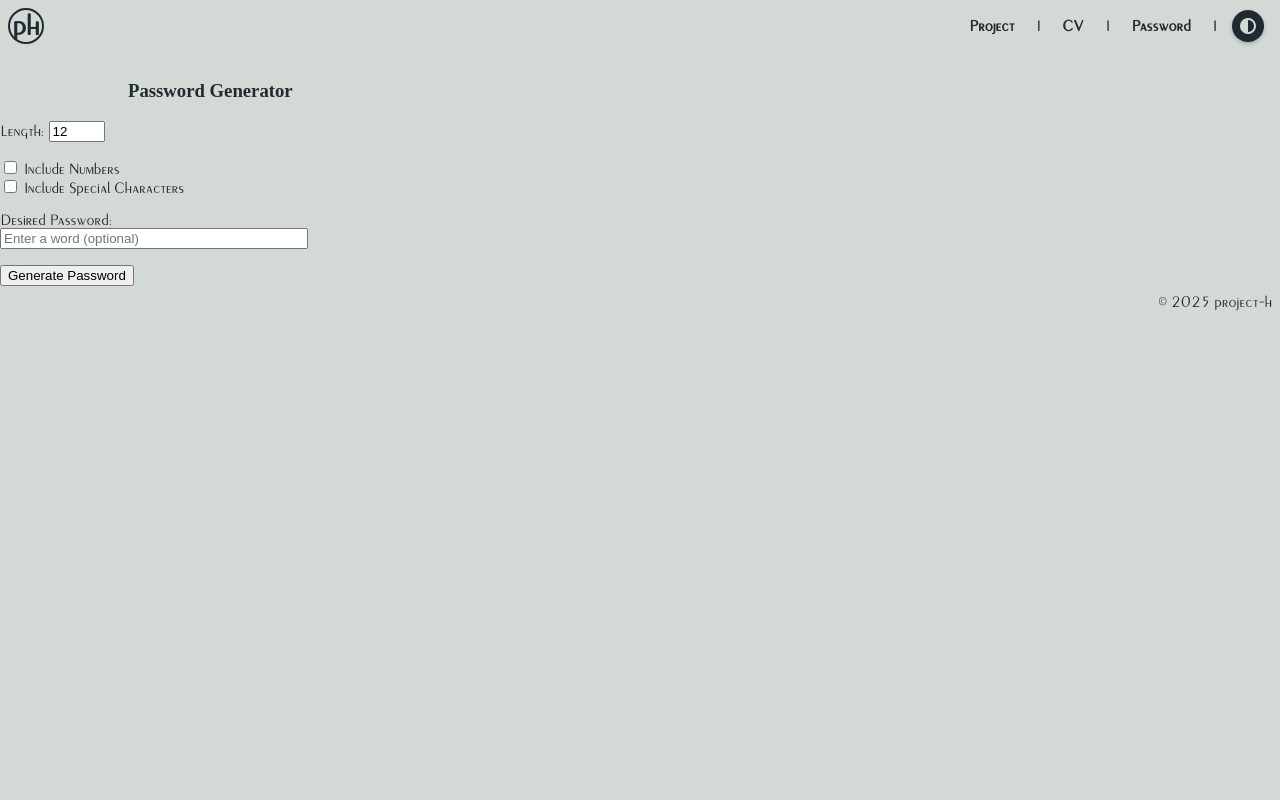
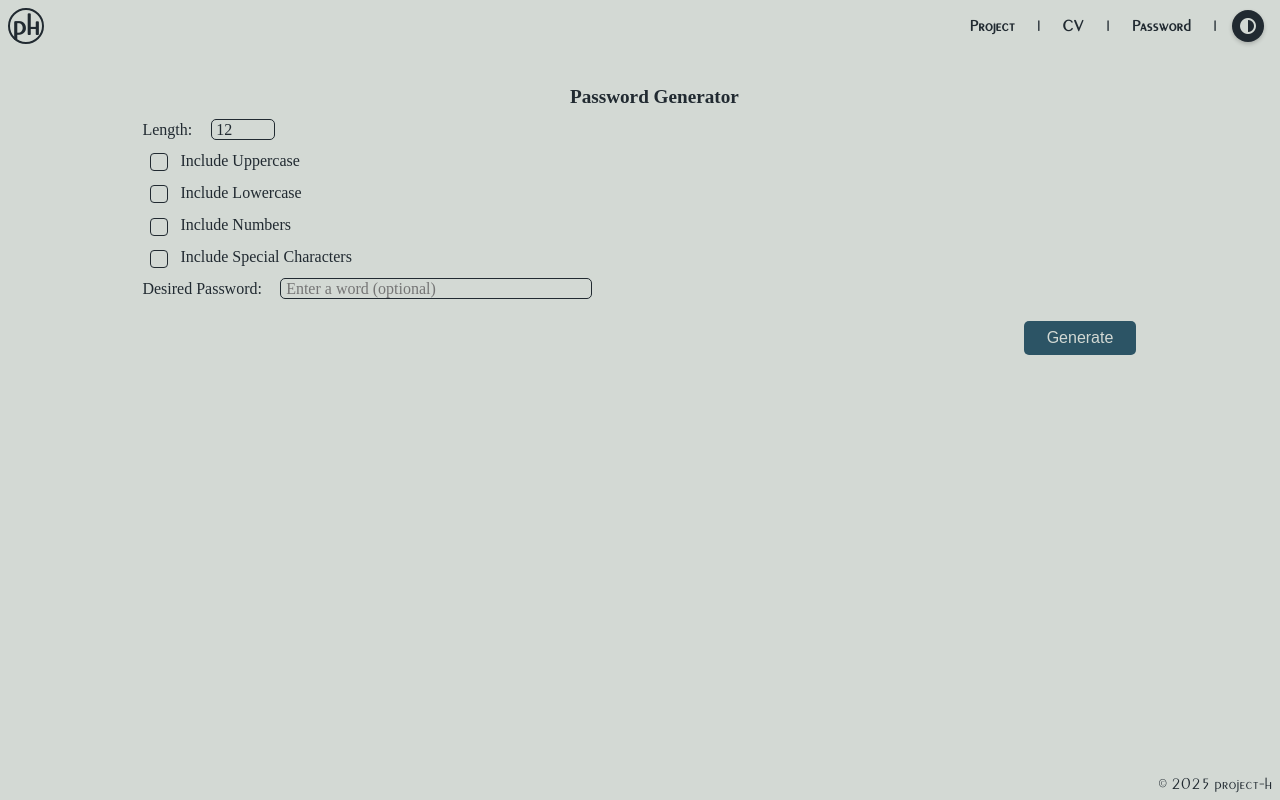
Before and after one commit to hidayatmansuri/project_h, a Django app: page /passgen/ in a window 1280 px wide. Run offline with Django 5.2, Linux system fonts and the light colour scheme; some libraries are stand-ins or nearby versions; some web fonts are replaced.

Commit message:
PassGen interface updated

```diff
--- a/home/templates/home.html
+++ b/home/templates/home.html
@@ -42,7 +42,7 @@
                 </div>
                 <div id="desktop-nav">|</div>
                 <label class="theme-toggle-label" for="theme-toggle">
-                    <input class="ph-checkbox" type="checkbox" id="theme-toggle" hidden/>
+                    <input type="checkbox" id="theme-toggle" hidden/>
                     <div class="theme-toggle-circle"><i class="fa-solid fa-circle-half-stroke"></i></div>
                 </label>
             </nav>
@@ -80,6 +80,8 @@
         <footer class="ph-footer">
             &copy; 2025 project-h
         </footer>
+
         <script src="{% static 'js/theme-toggle.js' %}"></script>
+        {% block script %} {% endblock %}
     </body>
 </html>
--- a/passgen/templates/passgen.html
+++ b/passgen/templates/passgen.html
@@ -1,44 +1,60 @@
 {% extends "home.html" %}
 
 {% block title %}
-    Pass-Gen
+    Password Generator
 {% endblock %}
 
 {% block content %}
     <div class="cv-body">
-        <h3>Password Generator</h3>
-    </div>
-    <form method="post">
+        <div class="ph-heading">Password Generator</div>
+
+        <form method="post" class="ph-form">
             {% csrf_token %}
 
-    <label>Length: </label>
-    <input type="number" name="length" min="6" max="32" value="12"><br><br>
+            <label class="ph-label">Length: </label>
+            <input class="ph-field" type="number" name="length" min="6" max="32" value="12"><br>
 
-    <label>
-      <input type="checkbox" name="numbers"> Include Numbers
+            {% if error_message %}
+                <div class="ph-warning"><i class="fa-solid fa-circle-exclamation"></i> {{ error_message }}</div><br>
+            {% endif %}
+
+            <label class="ph-label">
+                <input class="ph-checkbox" type="checkbox" name="upper"> Include Uppercase
             </label><br>
 
-    <label>
-      <input type="checkbox" name="specials"> Include Special Characters
-    </label><br><br>
+            <label class="ph-label">
+                <input class="ph-checkbox" type="checkbox" name="lower"> Include Lowercase
+            </label><br>
 
-    <label>Desired Password:</label><br>
-    <input type="text" name="desired" placeholder="Enter a word (optional)" style="width:300px;" value="{{ desired }}"><br><br>
+            <label class="ph-label">
+                <input class="ph-checkbox" type="checkbox" name="numbs"> Include Numbers
+            </label><br>
 
-    <button type="submit">Generate Password</button>
+            <label class="ph-label">
+                <input class="ph-checkbox" type="checkbox" name="symbols"> Include Special Characters
+            </label><br>
+
+            <label class="ph-label">Desired Password:</label>
+            <input class="ph-field" type="text" name="desired" min="6" max="32" placeholder="Enter a word (optional)" style="width:300px;" value="{{ desired }}">
+            <br>
+
+            <div>
+                <button class="ph-button" type="submit">Generate</button>
+            </div>
         </form>
-
+        <br>
         {% if password %}
-  <div class="result">
-    <h3>Your Password:</h3>
-    <div class="password-box">
-      <input type="text" id="password" value="{{ password }}" readonly>
-      <button type="button" onclick="copyPassword()">Copy</button>
-    </div>
+        <div>
+            <div class="ph-label">Your Password:</div>
+            <input class="ph-field" type="text" id="password" min="6" max="32" value="{{ password }}" style="width:300px;" readonly>
+            <i class="fa-regular fa-copy ph-hover" onclick="copyPassword()"></i>
+            <span id="copyMsg" class="copy-tooltip">Copied!</span>
         </div>
         {% endif %}
-
+    </div>
 {% endblock %}
 
+{% block script %}
     {% load static %}
         <script src="{% static 'js/copyPassword.js' %}"></script>
+{% endblock %}
--- a/passgen/views.py
+++ b/passgen/views.py
@@ -1,6 +1,76 @@
 from django.shortcuts import render
+import random
+import string
+
 
 def passgen(request):
-    return render(request, 'passgen.html')
 
-# Create your views here.
+    # Empty Array
+    password=""
+    desire_password=""
+    error_message=""
+
+    if request.method == 'POST':
+        length = int(request.POST.get('length',12))
+
+        # Checkboxes
+        includeUpper = request.POST.get('upper') == 'on'
+        includeLower = request.POST.get('lower') == 'on'
+        includeNumbers = request.POST.get('numbs') == 'on'
+        includeSymbols = request.POST.get('symbols') == 'on'
+
+        desire_password = request.POST.get("desired", "")
+
+        # Collect password characters based on check boxes
+        characters = ""
+        if includeUpper:
+            characters += string.ascii_uppercase
+        if includeLower:
+            characters += string.ascii_lowercase
+        if includeNumbers:
+            characters += string.digits
+        if includeSymbols:
+            characters += string.punctuation
+
+        # Makingsure that at-least once checkbox is checked
+        if not characters:
+            error_message = "Please select at least one of the following password type."
+        else:
+            # If password provided transform
+            if desire_password:
+                subs = {
+                    "a": "@",
+                    "e": "3",
+                    "i": "!",
+                    "o": "*",
+                    "u": "#",
+                    "s": "$",
+                    "t": "+",
+                    "g": "9",
+                    "b": "&",
+                    "5": "%",
+                    "f": "?",
+                    "n": "~",
+                    "v": "^"
+                }
+                password = ""
+                for char in desire_password:
+                    if char.lower() in subs and random.choice([True, False]):
+                        password += subs[char.lower()]
+                    else:
+                        if char.isalpha():
+                            password += char.upper() if random.choice([True, False]) else char.lower()
+                        else:
+                            password += char
+
+                while len(password) < length:
+                    password += random.choice(characters)
+            else:
+                password = ''.join(random.choice(characters) for _ in range(length))
+
+    return render(request, 'passgen.html',{
+        'password':password,
+        'desire_password':desire_password,
+        'error_message':error_message,
+        }
+    )
--- a/static/css/home-style.css
+++ b/static/css/home-style.css
@@ -70,7 +70,8 @@ body {
     display: flex;
     justify-content: center;
     align-items: center;
-    padding: 0.2rem;
+    padding: 0.5rem;
+    margin: 1rem;
     background-color: var(--button-color);
     color: var(--bg-color);
     border: none;
@@ -78,16 +79,29 @@ body {
     cursor: pointer;
     width: 7rem;
     font-size: 1rem;
+    float: right;
+    /* width: 100%; */
 }
 
-/* .ph-button:hover {
-    color: var(--hover-color);
+.ph-button:hover {
+    color: var(--button-color);
     font-weight: bold;
-    background-color: var(--bg-color);
-} */
+    background-color: var(--hover-color);
+}
 
 .ph-link {
     color: var(--button-color);
+}
+
+.ph-heading {
+    display: flex;
+    justify-content: center;
+    align-items: center;
+    padding: 0.4rem;
+    color: var(--text-color);
+    margin: auto 0.5rem;
+    font: bold 1.2rem Gotu;
+    width: 100%;
 }
 
 .ph-label {
@@ -95,6 +109,28 @@ body {
     padding: 0.4rem;
     color: var(--text-color);
     margin: auto 0.5rem;
+}
+
+.ph-warning {
+    display: inline-block;
+    padding: 0.4rem;
+    margin: auto 0.5rem;
+    color: var(--warning-color);
+}
+
+.ph-field {
+    border: 0.1rem solid var(--text-color);
+    border-radius: 5px;
+    padding: 0.1rem 0.3rem 0 0.3rem;
+    background-color: var(--bg-color);
+    font: 1rem Gotu;
+    color: var(--text-color);
+}
+
+.ph-form {
+    /* display: flex; */
+    flex-direction: column;
+    gap: 0.5rem;
 }
 
 .ph-hover {
@@ -120,7 +156,6 @@ body {
     aspect-ratio: 1 / 1;
     /* border: 3px solid var(--text-color); */
 }
-
 
 .ph-line-10 {
     height: 0.05rem;
@@ -167,7 +202,6 @@ body {
     height: 2rem;
     width: 2rem;
     border-radius: 50%;
-    /* border: 2px solid var(--icon-color); */
     justify-content: center;
     align-items: center;
     font-size: 1.8rem;
@@ -179,13 +213,6 @@ body {
     z-index: 999;
     cursor: pointer;
 }
-
-/* .ph-logo:hover {
-    color: var(--hover-color);
-    text-shadow: 0 0 5px var(--icon-color), 0 0 10px var(--icon-color), 0 0 15px var(--icon-color);
-    border-color: var(--text-color);
-    transition: text-shadow 0.3s ease-in-out, filter 0.3s ease-in-out, color 0.3s ease-in-out, border-color 0.3s ease-in-out;
-} */
 
 a {
     text-decoration: none;
@@ -292,7 +319,7 @@ a {
     box-sizing: border-box;
     justify-content: flex-end;
     position: absolute;
-    /* bottom: 0; */
+    bottom: 0;
     width: 100%;
     padding: 0.5rem;
 }
@@ -347,6 +374,60 @@ a {
     font-weight: bold;
     font-size: 1rem;
 }
+
+.ph-checkbox {
+    /* display: inline-block; */
+    -webkit-appearance: none;
+    -moz-appearance: none;
+    appearance: none;
+    vertical-align: middle;
+    width: 18px;
+    height: 18px;
+    margin: auto 0.5rem;
+    border: 1px solid var(--text-color);
+    border-radius: 4px;
+    cursor: pointer;
+    position: relative;
+}
+
+.ph-checkbox:checked {
+    background-color: var(--bg-color);
+    border-color: var(--text-color);
+}
+
+.ph-checkbox:checked::after {
+    content: "✓";
+    color: var(--warning-color);
+    font-size: 1.5rem;
+    position: absolute;
+    /* left: 10px; */
+    top: -10px;
+}
+
+.copy-tooltip {
+    visibility: hidden;
+    color: var(--warning-color);
+    /* text-align: center; */
+    padding: 0.4rem;
+    font-size: bold 1.2rem Golu;
+    margin-left: 8px;
+    position: absolute;
+    z-index: 10;
+    opacity: 0;
+    transition: opacity 0.9s;
+}
+
+.copy-tooltip.show {
+  visibility: visible;
+  opacity: 1;
+}
+
+.fa-copy {
+  margin-left: 8px;
+  cursor: pointer;
+  transition: color 0.9s;
+}
+
 
 /* Mobile View: vertical layout with nav on the left */
 @media screen and (max-width: 768px) {
--- a/static/js/copyPassword.js
+++ b/static/js/copyPassword.js
@@ -1,8 +1,29 @@
-function copyPassword() {
-    const passField = document.getElementById("password");
-    navigator.clipboard.writeText(passField.value).then(() => {
-      alert("Password copied to clipboard!");
-    }).catch(err => {
-      console.error("Failed to copy: ", err);
-    });
-  }
+document.addEventListener("DOMContentLoaded", () => {
+    const copyPassword = async () => {
+        try {
+            const passwordField = document.getElementById('password');
+            if (!passwordField) return;
+
+            await navigator.clipboard.writeText(passwordField.value);
+
+            // Reuse the tooltip from HTML
+            const copyMsg = document.getElementById("copyMsg");
+            const copyIcon = document.querySelector('.fa-copy');
+
+            // Show tooltip + highlight icon
+            copyMsg.classList.add("show");
+            copyIcon.classList.add("copied");
+
+            // Hide after 1.5s
+            setTimeout(() => {
+                copyMsg.classList.remove("show");
+                copyIcon.classList.remove("copied");
+            }, 1500);
+
+        } catch (err) {
+            console.error("Failed to copy: ", err);
+        }
+    };
+
+    window.copyPassword = copyPassword;
+});
```
Lines whose indentation alone changed are shown as unchanged.
